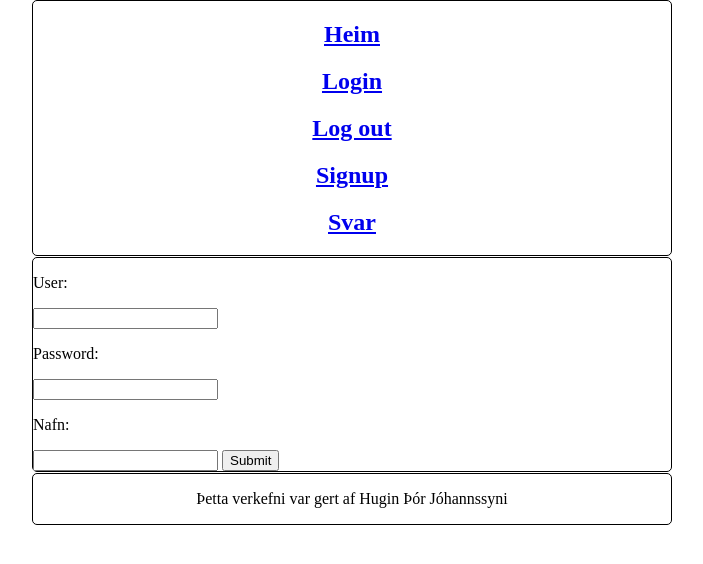
After one commit to gyfu/Flask-Vinna, a Flask app: template templates/signup.html in a window 1280 px wide. The commit adds this page. Shown: the top 564 px of the page, without its empty margins (288-991 px from the left). Run offline with Flask 2, Linux system fonts and the light colour scheme; the template is opened without the code that fills it, so the values that code supplies are empty.

Commit message:
Verkefni 7 lokið

```diff
--- a/app.py
+++ b/app.py
@@ -1,25 +1,59 @@
 from flask import Flask, request, url_for, render_template, session, redirect, g
-import urllib, json, os
+import urllib, json, os, sqlite3
 app = Flask(__name__)
 app.secret_key=os.urandom(24)
 titlestring="Verkefni 6 - Login"
-
+DATABASE="database.db"
+def get_db():
+    db=getattr(g,"_database",None)
+    if db is None:
+        db=g._database=sqlite3.connect(DATABASE)
+    return db
+@app.teardown_appcontext
+def close_connection(exception):
+    db=getattr(g,"_database",None)
+    if db is not None:
+        db.close()
 @app.route('/')
 @app.route('/index')
 def index():
+    c=get_db().cursor()
+    c.execute("SELECT user FROM users")
+    print(c.fetchone())
     if g.user:
         return render_template("index.html",title=titlestring,test=session["user"])
     return render_template("index.html",title=titlestring)
-
+@app.route('/signup',methods=["GET","POST"])
+def signup():
+    c=get_db().cursor()
+    if request.method=="POST":
+        user=request.form["user"]
+        password=request.form["password"]
+        nafn=request.form["nafn"]
+        listi=[(user,password,nafn)]
+        c.executemany('''INSERT INTO users VALUES (?,?,?);
+        ''',listi)
+        get_db().commit()
+        for row in c.execute("SELECT * FROM users"):
+            print(row)
+        print(c.fetchone())
+        return redirect(url_for("svar"))
+    return render_template("signup.html",title=titlestring)
 @app.route('/login',methods=["GET","POST"])
 def login():
+    c=get_db().cursor()
     if request.method=="POST":
+        test=request.form["user"]
+        c.execute('''SELECT pass FROM users WHERE user=?''',(test,))
+        password=c.fetchone()
+        c.execute('''SELECT user FROM users WHERE user=?''',(test,))
+        user=c.fetchone()
+        print(password[0],user[0])
         session.pop("user", None)
-        if request.form["password"]=="password" and request.form["user"]=="admin":
-            session['user']=request.form["user"]
+        if request.form["password"]==password[0]:
+            session['user']=user[0]
             return redirect(url_for("svar"))
     return render_template("login.html", title=titlestring)
-
 @app.route('/logout')
 def logout():
     referrer=request.referrer
@@ -28,25 +62,22 @@ def logout():
 @app.route('/svar')
 def svar():
     if g.user:
-        string="Cookie er data sem server sendir client sem geymir upplýsingar um client-in og það sem hann gerir. Session er tímabilið sem client er í þegar hann er t.d. loggaður inn á vefsíðu. Cache er upplýsingasafn á vafra hjá notanda"
-        return render_template("svar.html", efni=string)
+        c=get_db().cursor()
+        data=[]
+        for row in c.execute("SELECT * FROM users"):
+            data.append(row)
+        print(data)
+        return render_template("svar.html",title=titlestring,listi=data)
     else:
-        return render_template("svar.html",efni="Þú hefur ekki aðgang að þessari síðu")
-
+        return render_template("index.html",title=titlestring)
 @app.before_request
 def before_request():
     g.user=None
     if "user" in session:
         g.user=session["user"]
-
 @app.errorhandler(404)
 def page_not_found(e):
     return "Þessi sýða fannst ekki(404 error)"
-
-
-
-
-
 if __name__ == "__main__":
 #    app.run(debug=True, use_reloader=True)
     app.run()
--- a/data/frettir.csv
+++ /dev/null
@@ -1,4 +0,0 @@
-0,"Banaslys á hringbrautinni","huginn@huginnthj.is"
-1,"Stór sigur í flatey","Nonnig@nonni.is"
-2,"'Ég kann ekki neitt' Segir gamall pólitíkus","BB@SSF.is"
-3,"Nonni er lélegur fréttamaður","huginn@huginnthj.is"
--- a/templates/header.html
+++ b/templates/header.html
@@ -2,5 +2,6 @@
 	<h2><a href="/">Heim</a></h2>
 	<h2><a href="/login">Login</a></h2>
 	<h2><a href="/logout">Log out</a></h2>
+	<h2><a href="/signup">Signup</a></h2>
 	<h2><a href="/svar">Svar</a></h2>
 </div>
--- a/templates/index.html
+++ b/templates/index.html
@@ -1,10 +1,5 @@
 {% extends "base.html" %}
 {% block content %}
 <div class="content">
-	{% if test=="admin" %}
-	<div>
-		<p>User {{ test }} has logged in succsesfully</p>
-	</div>
-	{% endif %}
 </div>
 {% endblock %}
--- /dev/null
+++ b/templates/signup.html
@@ -0,0 +1,13 @@
+{% extends "base.html" %}
+{% block content %}
+<div class="content">
+	<div>
+		<form method="POST">
+			<p>User:</p><input type="text" name="user">
+			<p>Password:</p><input type="password" name="password">
+			<p>Nafn:</p><input type="text" name="nafn">
+			<input type="submit">
+		</form>
+	</div>
+</div>
+{% endblock %}
--- a/templates/svar.html
+++ b/templates/svar.html
@@ -1,6 +1,8 @@
 {% extends "base.html" %}
 {% block content %}
 <div class="content">
-	<p>{{ efni }}</p>
+	{% for x in listi %}
+		<p>{{ x[0],x[1],x[2] }}</p>
+	{% endfor %}
 </div>
 {% endblock%}
```
Also changed, not shown: sql.py (added, +28 -0 lines), data/database.db (added), database.db (added).
